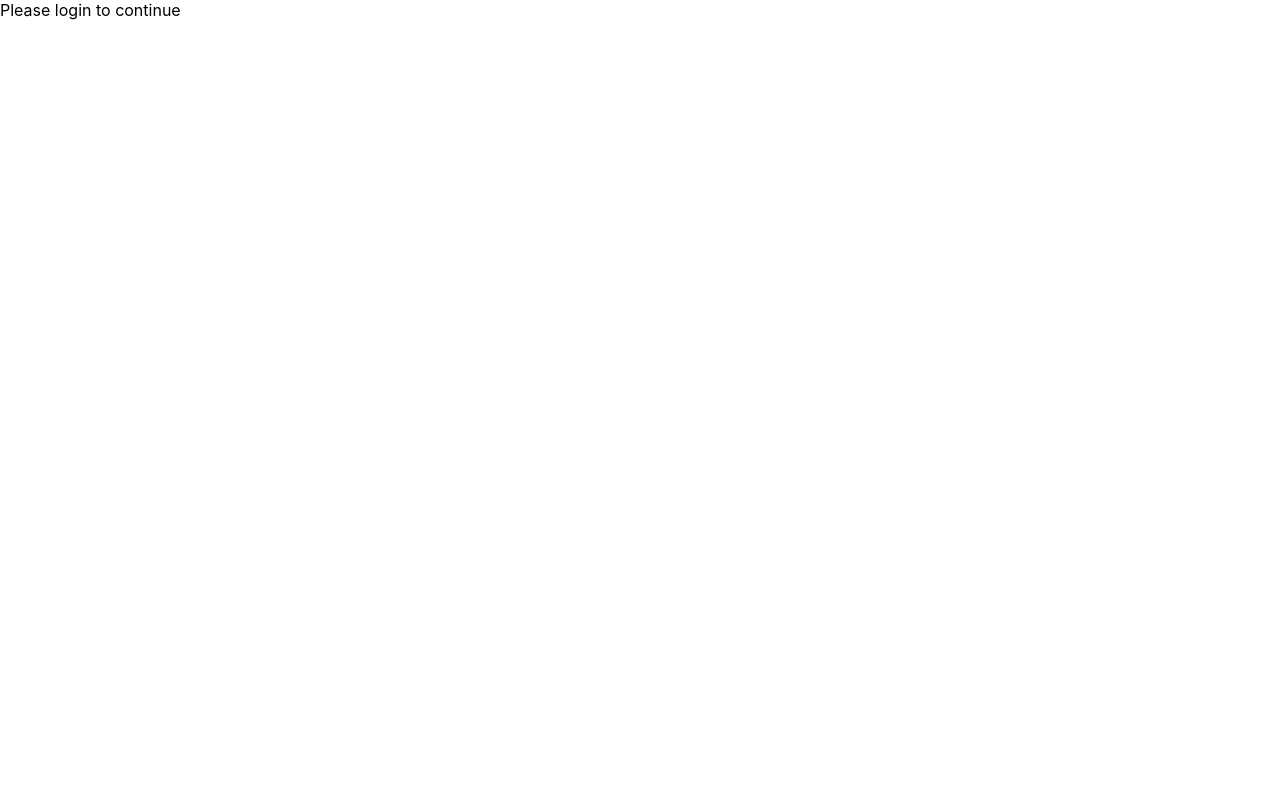
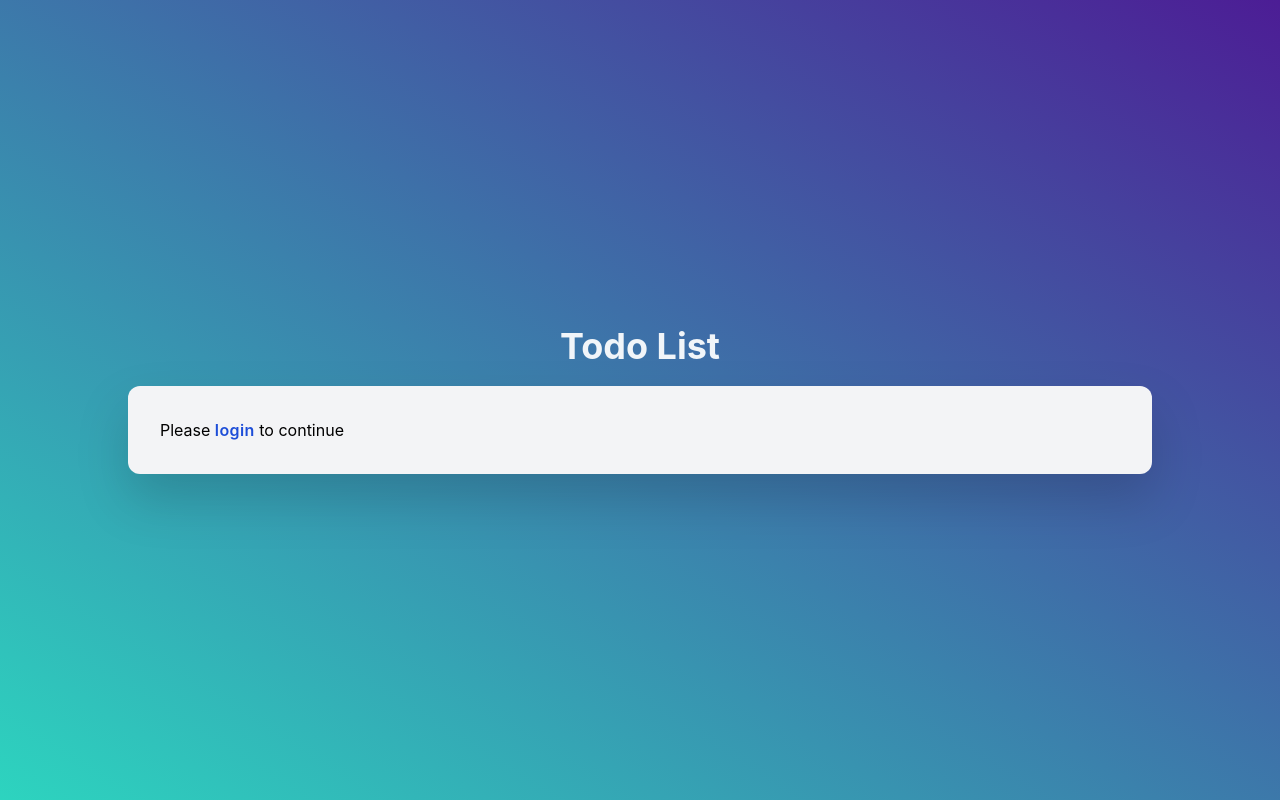
Before and after one commit to phonglk/next-fb-todo, a Next.js app: page / in a window 1280 px wide. Built offline with nearby package versions, Linux system fonts and the light colour scheme; no server answers.

Commit message:
Add tailwind and style up a bit

```diff
--- /dev/null
+++ b/components/AddBtn.tsx
@@ -0,0 +1,31 @@
+import React from 'react';
+
+export default function AddBtn(props: { onClick: () => void }) {
+  return (
+    <button
+      onClick={props.onClick}
+      className="relative h-12 px-6 mx-2 overflow-hidden bg-blue-500 border rounded group
+        before:absolute
+        before:inset-0
+        before:bg-blue-600
+        before:scale-y-[0.1]
+        before:origin-bottom
+        before:transition
+        before:duration-300
+        hover:before:scale-y-100
+      "
+    >
+      <div
+        aria-hidden="true"
+        className="transition duration-300 group-hover:-translate-y-12"
+      >
+        <div className="flex items-center justify-center h-12">
+          <span className="text-white">Add</span>
+        </div>
+        <div className="flex items-center justify-center h-12">
+          <span className="text-white">To do!</span>
+        </div>
+      </div>
+    </button>
+  );
+}
--- a/components/AuthWrapper.tsx
+++ b/components/AuthWrapper.tsx
@@ -6,17 +6,14 @@ import {
   signInWithPopup,
   User,
 } from 'firebase/auth';
+import AuthContext from '../contexts/AuthContext';
 
 const auth = getAuth(firebase);
 const provider = new GoogleAuthProvider();
 
 type Props = {
-  Authorised: ComponentType<{
-    authUser: User;
-  }>;
-  Unauthorised: ComponentType<{
-    doLogin: () => void;
-  }>;
+  Authorised: ComponentType;
+  Unauthorised: ComponentType;
 };
 function AuthWrapper({ Unauthorised, Authorised }: Props) {
   const [authUser, setAuthUser] = useState(auth.currentUser);
@@ -26,10 +23,12 @@ function AuthWrapper({ Unauthorised, Authorised }: Props) {
       setAuthUser(user);
     });
   };
-  if (authUser === null) {
-    return <Unauthorised doLogin={doLogin} />;
-  }
-  return <Authorised authUser={authUser} />;
+  const comp = authUser ? <Authorised /> : <Unauthorised />;
+  return (
+    <AuthContext.Provider value={{ authUser, doLogin }}>
+      {comp}
+    </AuthContext.Provider>
+  );
 }
 
 export default AuthWrapper;
--- /dev/null
+++ b/components/Login.tsx
@@ -0,0 +1,24 @@
+import React from 'react';
+import AuthContext from '../contexts/AuthContext';
+
+function Login() {
+  return (
+    <AuthContext.Consumer>
+      {({ doLogin }) => (
+        <div className="text-base ">
+          Please{' '}
+          <a
+            href="#"
+            onClick={doLogin}
+            className="font-semibold tracking-wide text-blue-700"
+          >
+            login
+          </a>{' '}
+          to continue
+        </div>
+      )}
+    </AuthContext.Consumer>
+  );
+}
+
+export default Login;
--- a/components/Todo.tsx
+++ b/components/Todo.tsx
@@ -18,6 +18,7 @@ import {
   WithFieldValue,
 } from 'firebase/firestore';
 import { useCollection, useDocument } from 'react-firebase-hooks/firestore';
+import AddBtn from './AddBtn';
 
 const firestore = getFirestore(firebase);
 
@@ -84,11 +85,14 @@ function Todo({ authUser }: Props) {
 
   return (
     <div>
-      <h2>Your Todo List:</h2>
       {todosError && <strong>Error: {JSON.stringify(todosError)}</strong>}
       {todosLoading && <span>Collection: Loading...</span>}
-      <input type="text" ref={inputRef} />
-      <button onClick={onAddClick}>add</button>
+      <input
+        type="text"
+        ref={inputRef}
+        className="w-1/2 px-4 py-3 my-4 font-thin rounded shadow"
+      />
+      <AddBtn onClick={onAddClick} />
       <ul>
         {todos.map((todo) => (
           <li key={todo.id}>
--- /dev/null
+++ b/contexts/AuthContext.ts
@@ -0,0 +1,10 @@
+import { User } from 'firebase/auth';
+import _ from 'lodash';
+import React from 'react';
+
+const AuthContext = React.createContext<{
+  authUser: User;
+  doLogin: () => void;
+}>({ authUser: null, doLogin: _.noop });
+
+export default AuthContext;
--- /dev/null
+++ b/pages/_document.tsx
@@ -0,0 +1,18 @@
+import { Html, Head, Main, NextScript } from 'next/document';
+
+export default function Document() {
+  return (
+    <Html className="h-full">
+      <Head />
+      <body className="flex items-center justify-center h-full bg-gradient-to-bl from-violet-900 to-teal-400">
+        <div className="w-full m-10 max-w-screen-lg ">
+          <h2 className="mb-5 text-2xl font-bold text-center text-slate-100 md:text-4xl">Todo List</h2>
+          <div className="p-8 bg-gray-100 rounded-xl drop-shadow-2xl">
+            <Main />
+          </div>
+        </div>
+        <NextScript />
+      </body>
+    </Html>
+  );
+}
--- a/pages/index.tsx
+++ b/pages/index.tsx
@@ -1,28 +1,22 @@
 import { User } from 'firebase/auth';
 import AuthWrapper from '../components/AuthWrapper';
+import Login from '../components/Login';
 import Todo from '../components/Todo';
+import AuthContext from '../contexts/AuthContext';
 
 export default function Home() {
   return <AuthWrapper Authorised={App} Unauthorised={Login} />;
 }
 
-function Login({ doLogin }) {
+function App() {
   return (
-    <div>
-      Please{' '}
-      <a href="#" onClick={doLogin}>
-        login
-      </a>{' '}
-      to continue
-    </div>
+    <AuthContext.Consumer>
+      {({ authUser }) => (
+        <div>
+          Hello <b>{authUser.displayName}</b>
+          <Todo authUser={authUser} />
+        </div>
+      )}
+    </AuthContext.Consumer>
   );
 }
-
-function App({ authUser }: { authUser: User }) {
-  return (
-    <div>
-      Hello <b>{authUser.displayName}</b>
-      <Todo authUser={authUser} />
-    </div>
-  );
-}
--- /dev/null
+++ b/postcss.config.js
@@ -0,0 +1,6 @@
+module.exports = {
+  plugins: {
+    tailwindcss: {},
+    autoprefixer: {},
+  },
+}
--- a/styles/globals.css
+++ b/styles/globals.css
@@ -1,3 +1,7 @@
+@tailwind base;
+@tailwind components;
+@tailwind utilities;
+
 html,
 body {
   padding: 0;
--- /dev/null
+++ b/tailwind.config.js
@@ -0,0 +1,10 @@
+module.exports = {
+  content: [
+    "./pages/**/*.tsx",
+    "./components/**/*.tsx",
+  ],
+  theme: {
+    extend: {},
+  },
+  plugins: [],
+}
```
Also changed, not shown: package.json (+8 -0 lines), 1 other file (tests, documents, lock files or other folders).
